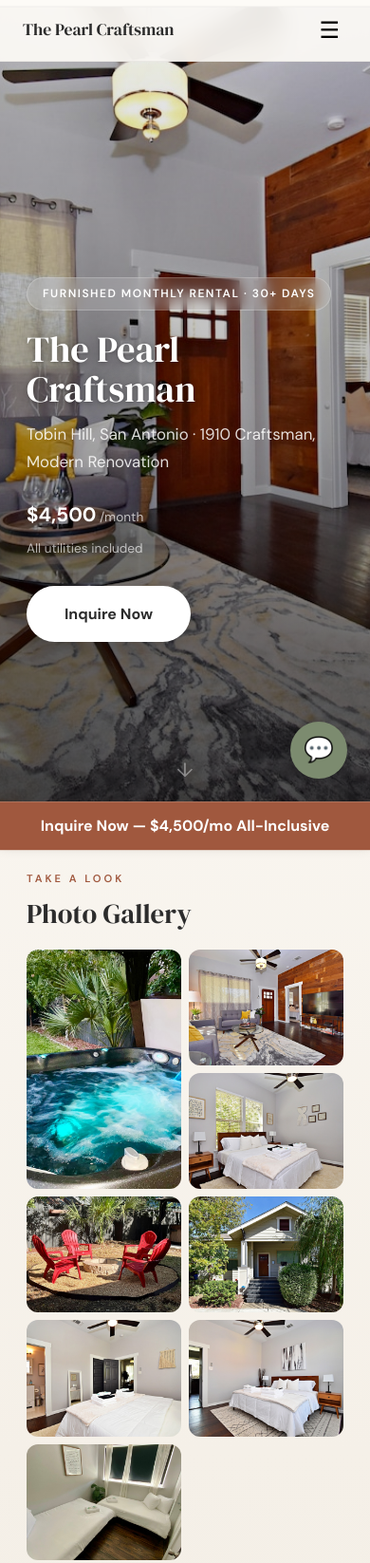
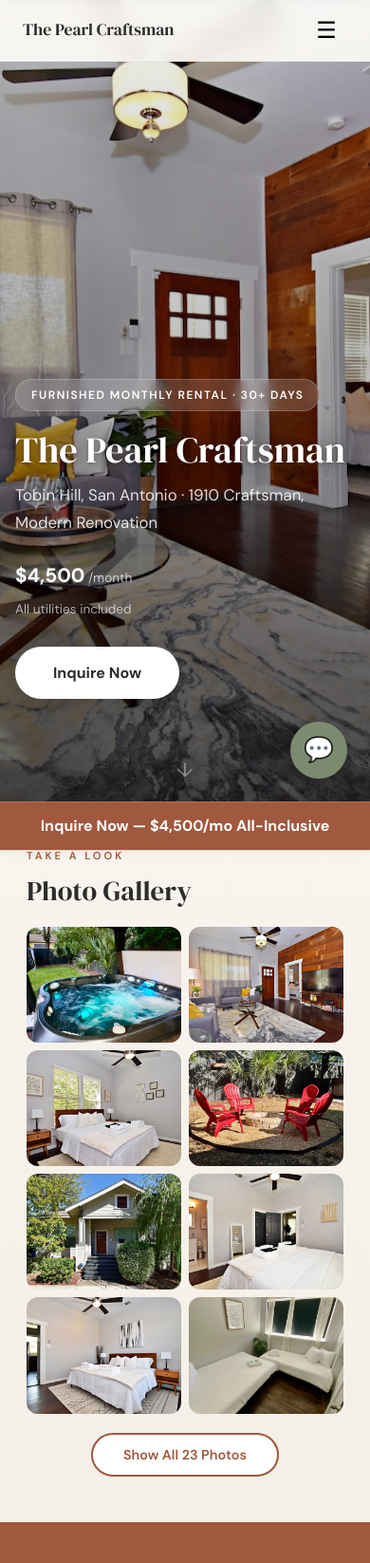
Before and after one commit to cgood12/mtr-direct-booking, a website: page index.html in a window 390 px wide. Shown: the top 1646 px of the page at 95% size. Drawn offline with Linux system fonts and the light colour scheme; no server answers.

Commit message:
autosync: 2026-03-22T05:07:01.774Z

```diff
--- a/index.html
+++ b/index.html
@@ -173,14 +173,15 @@ gtag('config', 'G-B894E683S1', { send_page_view: true });
   --error:#c0392b;--success:#27ae60;
   --radius:12px;--radius-lg:20px;
 }
-html{scroll-behavior:smooth}
-body{font-family:'DM Sans',sans-serif;color:var(--charcoal);background:var(--cream);line-height:1.7;-webkit-font-smoothing:antialiased}
+html{scroll-behavior:smooth;overflow-x:hidden}
+body{font-family:'DM Sans',sans-serif;color:var(--charcoal);background:var(--cream);line-height:1.7;-webkit-font-smoothing:antialiased;font-size:16px;overflow-x:hidden}
 h1,h2,h3{font-family:'DM Serif Display',serif;font-weight:400}
 img{max-width:100%;display:block}
 main{background:linear-gradient(to bottom, var(--cream) 0%, #F5F0E8 15%, #EDE8DE 30%, #E5E0D5 45%, #DDD9CE 55%, #D3D0C5 70%, #C8C6BA 85%, #BDB9AD 100%)}
 a{color:inherit;text-decoration:none}
 .container{max-width:1060px;margin:0 auto;padding:0 28px}
 section{padding:96px 0}
+@media(max-width:768px){section{padding:60px 0}}
 .section-label{text-transform:uppercase;letter-spacing:3px;font-size:.7rem;color:var(--sage);font-weight:600;margin-bottom:10px}
 .section-title{font-size:clamp(1.8rem,4vw,2.5rem);margin-bottom:20px;color:var(--charcoal);line-height:1.2}
 .section-subtitle{color:var(--charcoal-light);max-width:580px;font-size:1rem;margin-bottom:48px;line-height:1.8}
@@ -193,20 +194,26 @@ nav.scrolled{box-shadow:0 2px 20px rgba(0,0,0,.06)}
 .nav-links{display:flex;gap:28px;align-items:center}
 .nav-links a{font-size:.84rem;font-weight:500;color:var(--charcoal-light);transition:color .2s}
 .nav-links a:hover{color:var(--sage)}
-.nav-cta{background:var(--sage);color:var(--white)!important;padding:8px 22px;border-radius:50px;font-weight:600;transition:all .2s}
+.nav-cta{background:var(--sage);color:var(--white)!important;padding:10px 22px;border-radius:50px;font-weight:600;transition:all .2s;min-height:44px;display:inline-flex;align-items:center}
 .nav-cta:hover{background:var(--charcoal);transform:translateY(-1px)}
-.nav-toggle{display:none;background:none;border:none;font-size:1.5rem;cursor:pointer;padding:4px 8px}
+.nav-toggle{display:none;background:none;border:none;font-size:1.5rem;cursor:pointer;padding:8px 10px;min-width:44px;min-height:44px;align-items:center;justify-content:center}
 @media(max-width:768px){
-  .nav-links{position:fixed;top:64px;left:0;right:0;background:var(--cream);flex-direction:column;padding:24px;gap:16px;transform:translateY(-120%);transition:transform .3s;border-bottom:1px solid rgba(0,0,0,.06)}
+  .nav-links{position:fixed;top:64px;left:0;right:0;z-index:99;background:var(--cream);flex-direction:column;padding:24px;gap:8px;transform:translateY(-120%);transition:transform .3s;border-bottom:1px solid rgba(0,0,0,.06);box-shadow:0 4px 16px rgba(0,0,0,.08)}
+  .nav-links a{padding:10px 8px;min-height:44px;display:flex;align-items:center;font-size:.95rem}
   .nav-links.open{transform:translateY(0)}
-  .nav-toggle{display:block}
+  .nav-toggle{display:flex}
 }
 
 /* HERO */
 .hero{min-height:100vh;display:flex;align-items:flex-end;position:relative;overflow:hidden}
 .hero-bg{position:absolute;inset:0;z-index:0;background:url('photos/photo-02.jpg') center/cover no-repeat}
 .hero-overlay{position:absolute;inset:0;z-index:1;background:linear-gradient(to top, rgba(0,0,0,.65) 0%, rgba(0,0,0,.3) 45%, rgba(0,0,0,.05) 100%)}
-.hero-content{position:relative;z-index:2;color:var(--white);padding:0 28px 72px;width:100%;max-width:1060px;margin:0 auto}
+.hero-content{position:relative;z-index:2;color:var(--white);padding:0 20px 72px;width:100%;max-width:1060px;margin:0 auto}
+@media(max-width:480px){
+  .hero-content{padding:0 16px 48px}
+  .hero-badge{font-size:.7rem;padding:5px 12px}
+  .hero-location{font-size:.95rem}
+}
 
 .hero-badge{display:inline-block;background:rgba(255,255,255,.15);backdrop-filter:blur(8px);border:1px solid rgba(255,255,255,.2);padding:6px 16px;border-radius:50px;font-size:.75rem;font-weight:600;letter-spacing:1.5px;text-transform:uppercase;margin-bottom:20px}
 .hero h1{font-size:clamp(2.4rem,6vw,4rem);line-height:1.1;margin-bottom:12px;text-shadow:0 2px 24px rgba(0,0,0,.5), 0 1px 4px rgba(0,0,0,.3)}
@@ -214,7 +221,7 @@ nav.scrolled{box-shadow:0 2px 20px rgba(0,0,0,.06)}
 .hero-price{font-size:clamp(1.3rem,3vw,1.8rem);font-weight:700;margin-bottom:6px}
 .hero-price span{font-size:.85rem;font-weight:400;opacity:.7}
 .hero-utils{font-size:.85rem;opacity:.65;margin-bottom:28px}
-.hero-cta{display:inline-block;background:var(--white);color:var(--charcoal);padding:16px 40px;border-radius:50px;font-size:1rem;font-weight:700;transition:all .25s;box-shadow:0 4px 24px rgba(0,0,0,.2)}
+.hero-cta{display:inline-flex;align-items:center;justify-content:center;background:var(--white);color:var(--charcoal);padding:14px 40px;border-radius:50px;font-size:1rem;font-weight:700;transition:all .25s;box-shadow:0 4px 24px rgba(0,0,0,.2);min-height:44px}
 .hero-cta:hover{transform:translateY(-2px);box-shadow:0 8px 32px rgba(0,0,0,.3)}
 .hero-scroll{position:absolute;bottom:24px;left:50%;transform:translateX(-50%);z-index:2;animation:bounce 2s infinite;color:rgba(255,255,255,.4);font-size:1.3rem}
 @keyframes bounce{0%,100%{transform:translateX(-50%) translateY(0)}50%{transform:translateX(-50%) translateY(8px)}}
@@ -223,15 +230,16 @@ nav.scrolled{box-shadow:0 2px 20px rgba(0,0,0,.06)}
 .gallery{padding:72px 0}
 .gallery-grid{display:grid;grid-template-columns:repeat(2,1fr);gap:8px}
 @media(min-width:768px){.gallery-grid{grid-template-columns:repeat(3,1fr);gap:10px}}
-.gallery-grid .gallery-item:first-child{grid-row:span 2}
+@media(min-width:768px){.gallery-grid .gallery-item:first-child{grid-row:span 2}}
 .gallery-item{cursor:pointer;overflow:hidden;border-radius:var(--radius);position:relative;aspect-ratio:4/3}
-.gallery-grid .gallery-item:first-child{aspect-ratio:auto}
+@media(min-width:768px){.gallery-grid .gallery-item:first-child{aspect-ratio:auto}}
 .gallery-item img{width:100%;height:100%;object-fit:cover;transition:transform .4s ease}
 .gallery-item:hover img,.gallery-item:focus img{transform:scale(1.04)}
 .gallery-item:focus{outline:3px solid var(--sage);outline-offset:2px}
-.gallery-show-toggle{display:none;margin:20px auto 0;background:var(--white);border:2px solid var(--sage);color:var(--sage);padding:12px 32px;border-radius:50px;font-size:.9rem;font-weight:600;cursor:pointer;font-family:'DM Sans',sans-serif;transition:all .2s}
+.gallery-show-toggle{display:none;margin:20px auto 0;background:var(--white);border:2px solid var(--sage);color:var(--sage);padding:12px 32px;border-radius:50px;font-size:.9rem;font-weight:600;cursor:pointer;font-family:'DM Sans',sans-serif;transition:all .2s;min-height:44px}
 .gallery-show-toggle:hover{background:var(--sage);color:var(--white)}
 @media(max-width:767px){
+  .gallery{padding:48px 0}
   .gallery-item.gallery-hidden{display:none}
   .gallery-show-toggle{display:block}
 }
```
